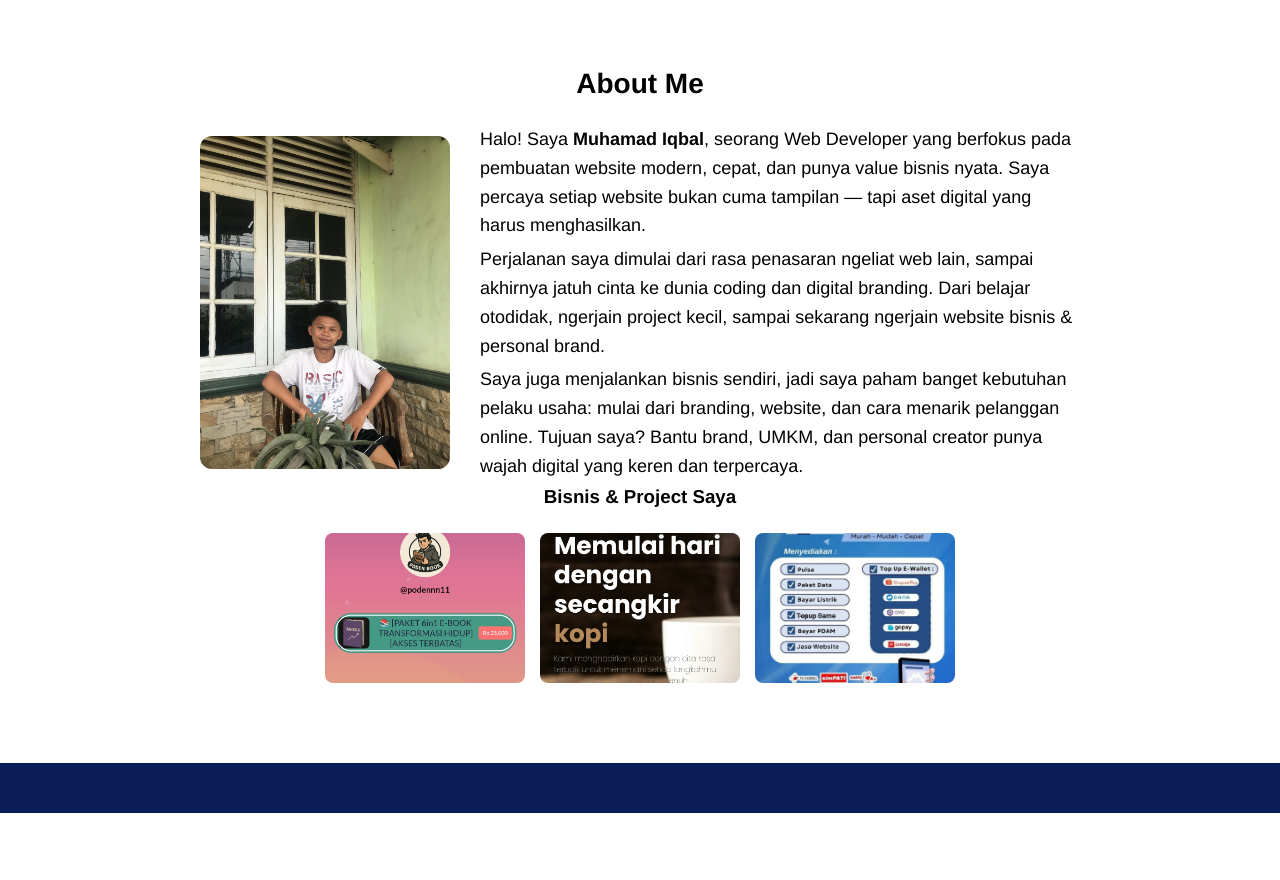
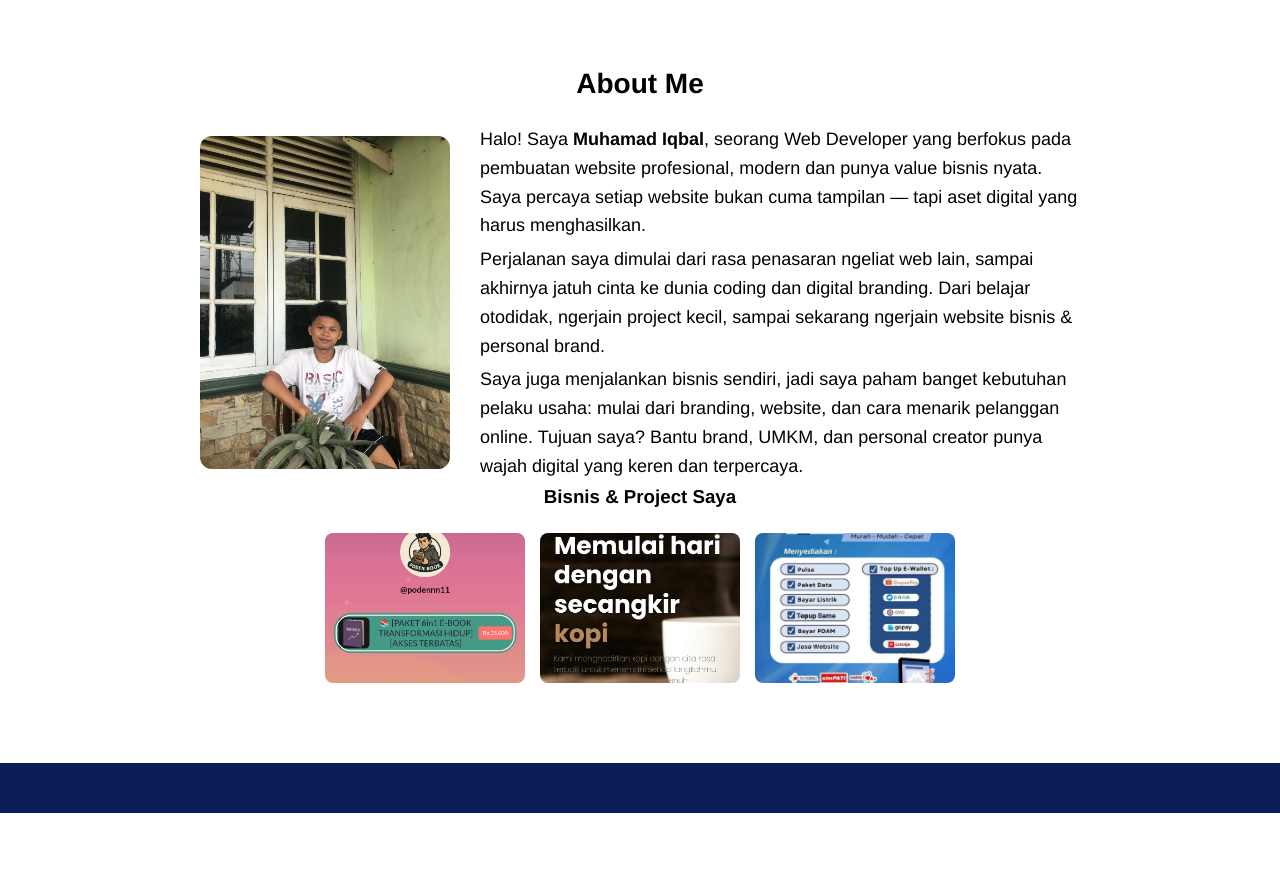
Before and after one commit to ppodenn-star/Portofolio, a plain HTML site: page index.html in a window 1280 px wide. Shown: the part 1000-1880 px from the top of the page. Drawn offline with Linux system fonts and the light colour scheme.

Commit message:
Update index.html

```diff
--- a/index.html
+++ b/index.html
@@ -48,7 +48,7 @@
     <img src="Podenn.jpeg" alt="Muhamad Iqbal" class="about-photo">
 
     <div class="about-text">
-      <p>Halo! Saya <strong>Muhamad Iqbal</strong>, seorang Web Developer yang berfokus pada pembuatan website modern, cepat, dan punya value bisnis nyata. Saya percaya setiap website bukan cuma tampilan — tapi aset digital yang harus menghasilkan.</p>
+      <p>Halo! Saya <strong>Muhamad Iqbal</strong>, seorang Web Developer yang berfokus pada pembuatan website profesional, modern dan punya value bisnis nyata. Saya percaya setiap website bukan cuma tampilan — tapi aset digital yang harus menghasilkan.</p>
 
       <p>Perjalanan saya dimulai dari rasa penasaran ngeliat web lain, sampai akhirnya jatuh cinta ke dunia coding dan digital branding. Dari belajar otodidak, ngerjain project kecil, sampai sekarang ngerjain website bisnis & personal brand.</p>
 
```
